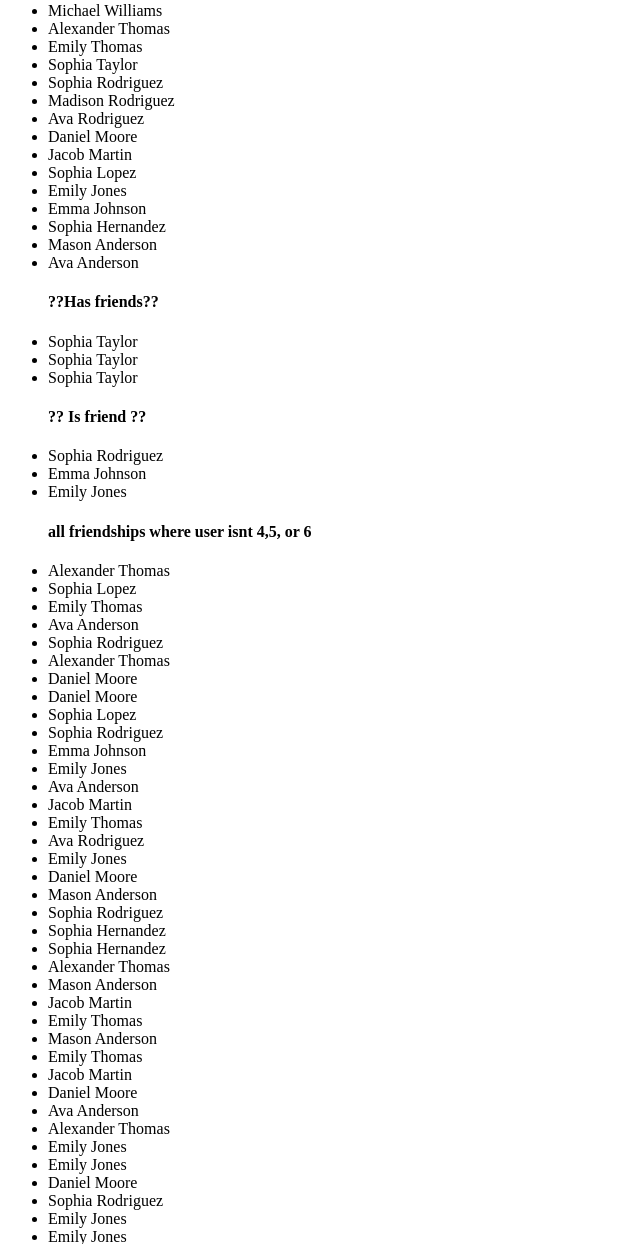
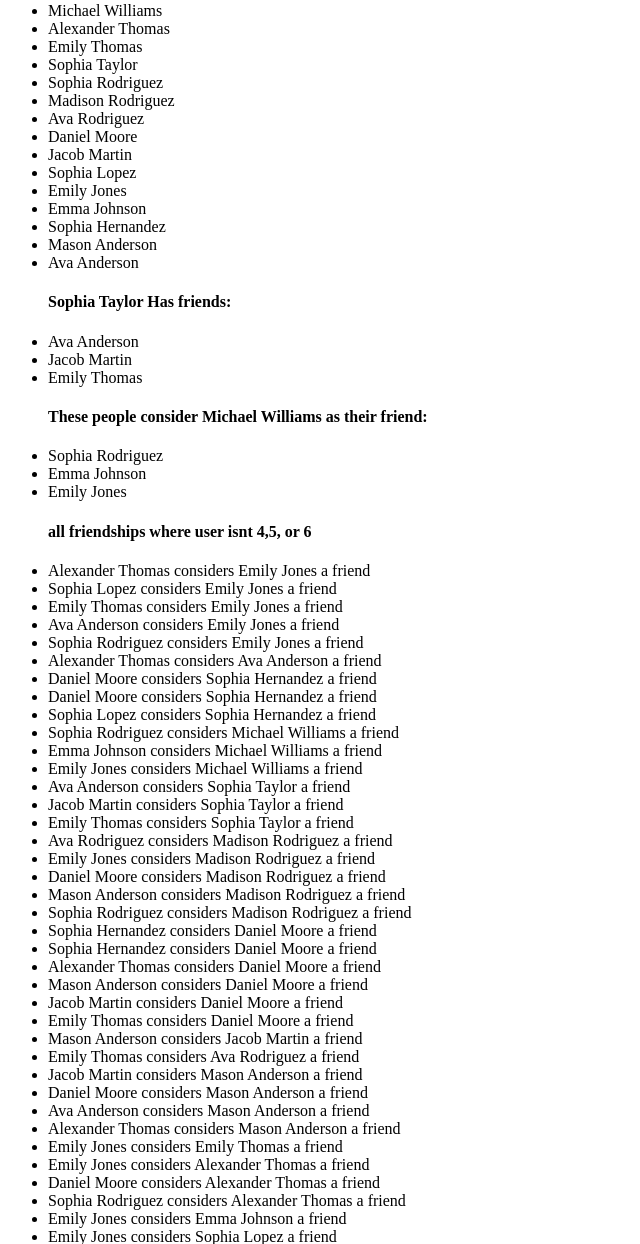
Before and after one commit to symaselbbircs/Coding_Dojo, a Django app: page / in a window 1280 px wide. Shown: the part 778-2022 px from the top of the page, without its empty margins (0-640 px from the left). Run offline with Django 3.2, Linux system fonts and the light colour scheme; data comes from the database, SQL or seed files in the repository.

Commit message:
modified assignment 1 of friends assignment

```diff
--- a/django/djangofriends/apps/friendapp/templates/friendapp/index.html
+++ b/django/djangofriends/apps/friendapp/templates/friendapp/index.html
@@ -31,15 +31,15 @@
       {% endfor %}
     </ul>
     <ul>
-      <h4>??Has friends??</h4>
+      <h4>{{from_friendship.0.user.first_name}} {{from_friendship.0.user.last_name}} Has friends:</h4>
       {% for user in from_friendship %}
         <li>
-          {{user.user.first_name}} {{user.user.last_name}}
+          {{user.friend.first_name}} {{user.friend.last_name}}
         </li>
       {% endfor %}
     </ul>
     <ul>
-      <h4>?? Is friend ??</h4>
+      <h4>These people consider {{is_friend.0.friend.first_name}} {{is_friend.0.friend.last_name}} as their friend:</h4>
       {% for user in is_friend %}
         <li>
           {{user.user.first_name}} {{user.user.last_name}}
@@ -50,7 +50,7 @@
       <h4>all friendships where user isnt 4,5, or 6</h4>
       {% for user in is_not_query %}
         <li>
-          {{user.user.first_name}} {{user.user.last_name}}
+          {{user.user.first_name}} {{user.user.last_name}} considers {{user.friend.first_name}} {{user.friend.last_name}} a friend
         </li>
       {% endfor %}
     </ul>
```
